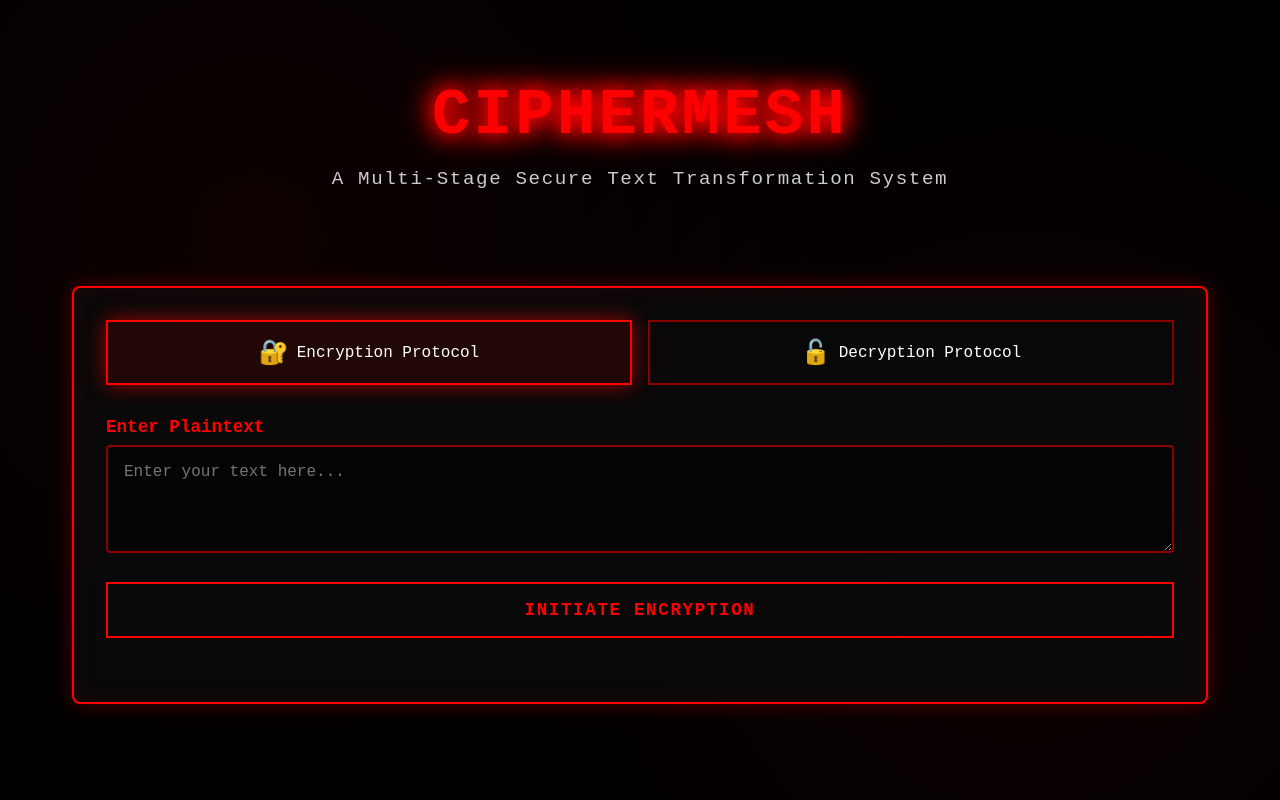
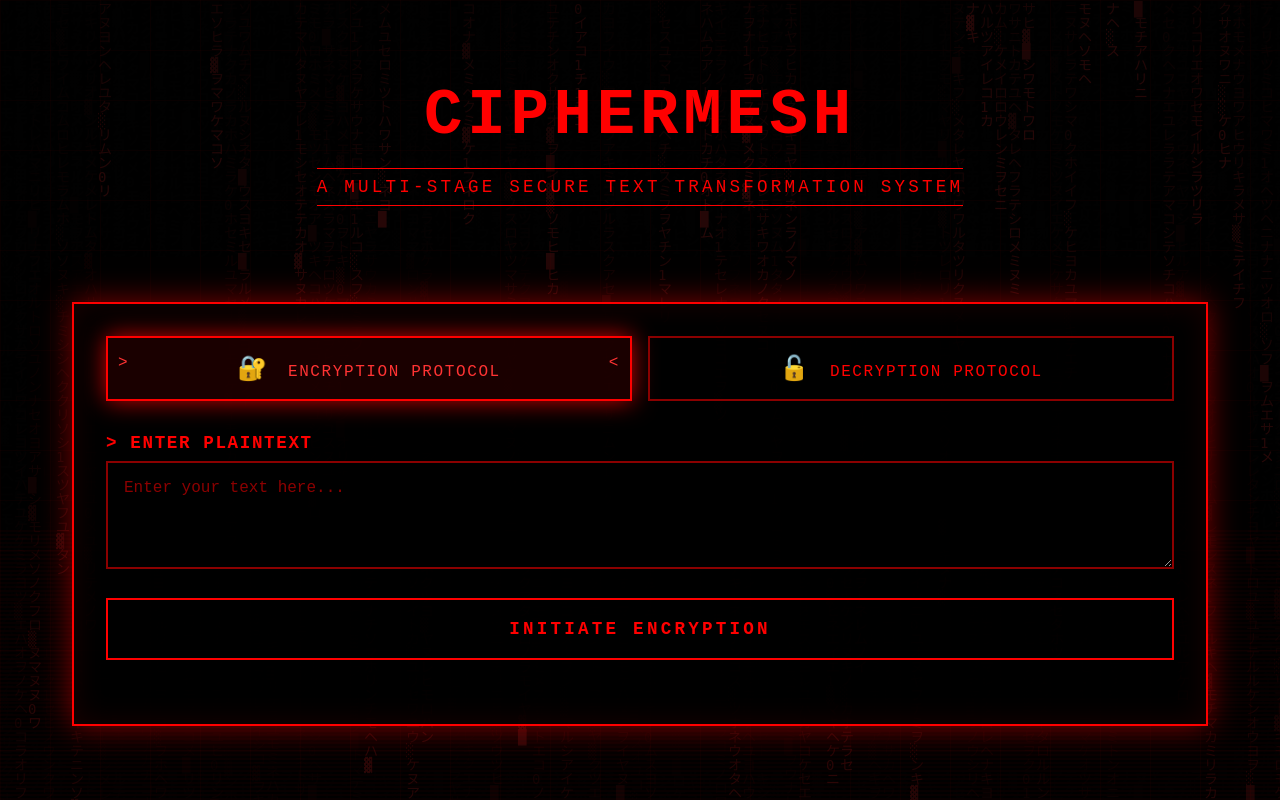
Before and after one commit to ANKITJET12/mfcspythonbasedproject, a Flask app: page / in a window 1280 px wide. Run offline with Flask 3, Linux system fonts and the light colour scheme.

Commit message:
FInal commit

```diff
--- a/static/css/style.css
+++ b/static/css/style.css
@@ -8,38 +8,73 @@
     --red-primary: #ff0000;
     --red-dark: #8b0000;
     --red-bright: #ff3333;
+    --red-neon: #ff0044;
+    --red-matrix: #ff0000;
     --bg-dark: #0a0a0a;
     --bg-darker: #000000;
     --text-white: #ffffff;
-    --text-gray: #cccccc;
+    --text-gray: #00ff00;
     --border-red: #ff0000;
 }
 
 body {
     font-family: 'Courier New', 'Monaco', monospace;
     background: var(--bg-darker);
-    color: var(--text-white);
+    color: var(--red-primary);
     min-height: 100vh;
     overflow-x: hidden;
     position: relative;
 }
 
-.background-effect {
+#matrix-canvas {
     position: fixed;
     top: 0;
     left: 0;
     width: 100%;
     height: 100%;
-    background:
-        radial-gradient(circle at 20% 30%, rgba(255, 0, 0, 0.05) 0%, transparent 50%),
-        radial-gradient(circle at 80% 70%, rgba(255, 0, 0, 0.05) 0%, transparent 50%);
+    z-index: 0;
+    opacity: 0.15;
     pointer-events: none;
-    z-index: 0;
+}
+
+.scanlines {
+    position: fixed;
+    top: 0;
+    left: 0;
+    width: 100%;
+    height: 100%;
+    background: linear-gradient(
+        transparent 50%,
+        rgba(255, 0, 0, 0.03) 50%
+    );
+    background-size: 100% 4px;
+    z-index: 1;
+    pointer-events: none;
+    animation: scanline 10s linear infinite;
+}
+
+@keyframes scanline {
+    0% { transform: translateY(0); }
+    100% { transform: translateY(100vh); }
+}
+
+.grid-overlay {
+    position: fixed;
+    top: 0;
+    left: 0;
+    width: 100%;
+    height: 100%;
+    background-image:
+        linear-gradient(rgba(255, 0, 0, 0.03) 1px, transparent 1px),
+        linear-gradient(90deg, rgba(255, 0, 0, 0.03) 1px, transparent 1px);
+    background-size: 50px 50px;
+    z-index: 1;
+    pointer-events: none;
 }
 
 .container {
     position: relative;
-    z-index: 1;
+    z-index: 2;
     max-width: 1200px;
     margin: 0 auto;
     padding: 2rem;
@@ -49,50 +84,84 @@ body {
     text-align: center;
     padding: 3rem 0;
     margin-bottom: 3rem;
+    position: relative;
 }
 
 .title {
     font-size: 4rem;
     font-weight: bold;
     color: var(--red-primary);
-    text-shadow:
-        0 0 10px var(--red-primary),
-        0 0 20px var(--red-primary),
-        0 0 30px var(--red-primary);
-    letter-spacing: 0.2rem;
+    letter-spacing: 0.3rem;
     margin-bottom: 1rem;
-    animation: glow 2s ease-in-out infinite alternate;
+    font-family: 'Courier New', monospace;
+    text-transform: uppercase;
+    position: relative;
+    display: inline-block;
 }
 
-@keyframes glow {
-    from {
-        text-shadow:
-            0 0 10px var(--red-primary),
-            0 0 20px var(--red-primary),
-            0 0 30px var(--red-primary);
-    }
-    to {
-        text-shadow:
-            0 0 20px var(--red-primary),
-            0 0 30px var(--red-primary),
-            0 0 40px var(--red-primary);
-    }
+.title::before {
+    content: '> ';
+    color: var(--red-primary);
+    animation: blink 1s infinite;
+}
+
+.title::after {
+    content: ' <';
+    color: var(--red-primary);
+    animation: blink 1s infinite;
+}
+
+@keyframes blink {
+    0%, 50% { opacity: 1; }
+    51%, 100% { opacity: 0; }
 }
 
 .tagline {
-    color: var(--text-gray);
-    font-size: 1.2rem;
-    letter-spacing: 0.1rem;
+    color: var(--red-primary);
+    font-size: 1.1rem;
+    letter-spacing: 0.2rem;
+    text-transform: uppercase;
+    font-family: 'Courier New', monospace;
+    border-top: 1px solid var(--red-primary);
+    border-bottom: 1px solid var(--red-primary);
+    padding: 0.5rem 0;
+    display: inline-block;
+    margin: 0 auto;
 }
 
 .main-content {
-    background: rgba(10, 10, 10, 0.8);
+    background: rgba(0, 0, 0, 0.9);
     border: 2px solid var(--red-primary);
-    border-radius: 8px;
+    border-radius: 0;
     padding: 2rem;
     box-shadow:
-        0 0 20px rgba(255, 0, 0, 0.3),
-        inset 0 0 20px rgba(255, 0, 0, 0.1);
+        0 0 30px rgba(255, 0, 0, 0.5),
+        inset 0 0 30px rgba(255, 0, 0, 0.1);
+    position: relative;
+    font-family: 'Courier New', monospace;
+}
+
+.main-content::before,
+.main-content::after {
+    content: '';
+    position: absolute;
+    width: 20px;
+    height: 20px;
+    border: 2px solid var(--red-primary);
+}
+
+.main-content::before {
+    top: -2px;
+    left: -2px;
+    border-right: none;
+    border-bottom: none;
+}
+
+.main-content::after {
+    bottom: -2px;
+    right: -2px;
+    border-left: none;
+    border-top: none;
 }
 
 .mode-selector {
@@ -107,30 +176,59 @@ body {
     padding: 1rem 2rem;
     background: transparent;
     border: 2px solid var(--red-dark);
-    color: var(--text-white);
-    font-family: inherit;
+    color: var(--red-primary);
+    font-family: 'Courier New', monospace;
     font-size: 1rem;
     cursor: pointer;
     transition: all 0.3s;
-    display: flex;
-    align-items: center;
-    justify-content: center;
-    gap: 0.5rem;
+    text-transform: uppercase;
+    letter-spacing: 0.1rem;
+    position: relative;
+    overflow: hidden;
+}
+
+.mode-btn::before {
+    content: '>';
+    position: absolute;
+    left: 10px;
+    opacity: 0;
+    transition: opacity 0.3s;
+}
+
+.mode-btn::after {
+    content: '<';
+    position: absolute;
+    right: 10px;
+    opacity: 0;
+    transition: opacity 0.3s;
 }
 
 .mode-btn:hover {
     border-color: var(--red-primary);
-    box-shadow: 0 0 15px rgba(255, 0, 0, 0.5);
+    box-shadow: 0 0 20px rgba(255, 0, 0, 0.6);
+    background: rgba(255, 0, 0, 0.05);
+}
+
+.mode-btn:hover::before,
+.mode-btn:hover::after {
+    opacity: 1;
 }
 
 .mode-btn.active {
     border-color: var(--red-primary);
     background: rgba(255, 0, 0, 0.1);
-    box-shadow: 0 0 20px rgba(255, 0, 0, 0.6);
+    box-shadow: 0 0 25px rgba(255, 0, 0, 0.8);
+    color: var(--red-bright);
+}
+
+.mode-btn.active::before,
+.mode-btn.active::after {
+    opacity: 1;
 }
 
 .mode-btn .icon {
     font-size: 1.5rem;
+    margin-right: 0.5rem;
 }
 
 .input-section {
@@ -147,45 +245,76 @@ body {
     font-weight: bold;
     margin-bottom: 0.5rem;
     font-size: 1.1rem;
+    font-family: 'Courier New', monospace;
+    text-transform: uppercase;
+    letter-spacing: 0.1rem;
+}
+
+.input-group label::before {
+    content: '> ';
+    color: var(--red-primary);
 }
 
 #text-input {
     width: 100%;
     padding: 1rem;
-    background: rgba(0, 0, 0, 0.5);
+    background: rgba(0, 0, 0, 0.7);
     border: 2px solid var(--red-dark);
-    border-radius: 4px;
-    color: var(--text-white);
-    font-family: inherit;
+    border-radius: 0;
+    color: var(--red-primary);
+    font-family: 'Courier New', monospace;
     font-size: 1rem;
     resize: vertical;
-    transition: border-color 0.3s;
+    transition: all 0.3s;
 }
 
 #text-input:focus {
     outline: none;
     border-color: var(--red-primary);
-    box-shadow: 0 0 10px rgba(255, 0, 0, 0.3);
+    box-shadow: 0 0 15px rgba(255, 0, 0, 0.5);
+    background: rgba(0, 0, 0, 0.9);
+}
+
+#text-input::placeholder {
+    color: var(--red-dark);
 }
 
 .process-btn {
     width: 100%;
-    padding: 1rem 2rem;
+    padding: 1.2rem 2rem;
     background: transparent;
     border: 2px solid var(--red-primary);
     color: var(--red-primary);
-    font-family: inherit;
+    font-family: 'Courier New', monospace;
     font-size: 1.1rem;
     font-weight: bold;
     cursor: pointer;
     transition: all 0.3s;
     text-transform: uppercase;
-    letter-spacing: 0.1rem;
+    letter-spacing: 0.2rem;
+    position: relative;
+    overflow: hidden;
+}
+
+.process-btn::before {
+    content: '';
+    position: absolute;
+    top: 0;
+    left: -100%;
+    width: 100%;
+    height: 100%;
+    background: linear-gradient(90deg, transparent, rgba(255, 0, 0, 0.3), transparent);
+    transition: left 0.5s;
+}
+
+.process-btn:hover::before {
+    left: 100%;
 }
 
 .process-btn:hover {
     background: rgba(255, 0, 0, 0.1);
-    box-shadow: 0 0 20px rgba(255, 0, 0, 0.5);
+    box-shadow: 0 0 30px rgba(255, 0, 0, 0.8);
+    letter-spacing: 0.3rem;
 }
 
 .process-btn:disabled {
--- a/static/js/main.js
+++ b/static/js/main.js
@@ -5,7 +5,97 @@ let currentMode = 'encrypt';
 // Initialize
 document.addEventListener('DOMContentLoaded', () => {
     setupEventListeners();
+    initMatrixEffect();
+    initTerminalTyping();
 });
+
+// Matrix-style red rain effect
+function initMatrixEffect() {
+    const canvas = document.getElementById('matrix-canvas');
+    if (!canvas) return;
+
+    const ctx = canvas.getContext('2d');
+    canvas.width = window.innerWidth;
+    canvas.height = window.innerHeight;
+
+    const chars = '01アイウエオカキクケコサシスセソタチツテトナニヌネノハヒフヘホマミムメモヤユヨラリルレロワヲン█▓▒░';
+    const charArray = chars.split('');
+    const fontSize = 14;
+    const columns = canvas.width / fontSize;
+    const drops = [];
+
+    // Initialize drops
+    for (let x = 0; x < columns; x++) {
+        drops[x] = Math.random() * -100;
+    }
+
+    function draw() {
+        // Fade effect
+        ctx.fillStyle = 'rgba(0, 0, 0, 0.05)';
+        ctx.fillRect(0, 0, canvas.width, canvas.height);
+
+        ctx.fillStyle = '#ff0000';
+        ctx.font = fontSize + 'px monospace';
+
+        for (let i = 0; i < drops.length; i++) {
+            const text = charArray[Math.floor(Math.random() * charArray.length)];
+            const x = i * fontSize;
+            const y = drops[i] * fontSize;
+
+            // Gradient effect - brighter at top
+            const gradient = ctx.createLinearGradient(x, y, x, y + fontSize * 10);
+            gradient.addColorStop(0, '#ff3333');
+            gradient.addColorStop(0.5, '#ff0000');
+            gradient.addColorStop(1, '#660000');
+            ctx.fillStyle = gradient;
+
+            ctx.fillText(text, x, y);
+
+            if (drops[i] * fontSize > canvas.height && Math.random() > 0.975) {
+                drops[i] = 0;
+            }
+            drops[i]++;
+        }
+    }
+
+    setInterval(draw, 35);
+
+    window.addEventListener('resize', () => {
+        canvas.width = window.innerWidth;
+        canvas.height = window.innerHeight;
+        const newColumns = canvas.width / fontSize;
+        // Reset drops array
+        drops.length = 0;
+        for (let x = 0; x < newColumns; x++) {
+            drops[x] = Math.random() * -100;
+        }
+    });
+}
+
+// Terminal-style typing effect for tagline
+function initTerminalTyping() {
+    const tagline = document.querySelector('.tagline');
+    if (!tagline) return;
+
+    const text = tagline.textContent;
+    tagline.textContent = '';
+    tagline.style.border = 'none';
+
+    let i = 0;
+    function type() {
+        if (i < text.length) {
+            tagline.textContent += text.charAt(i);
+            i++;
+            setTimeout(type, 50);
+        } else {
+            tagline.style.borderTop = '1px solid var(--red-primary)';
+            tagline.style.borderBottom = '1px solid var(--red-primary)';
+            tagline.style.padding = '0.5rem 0';
+        }
+    }
+
+    setTimeout(type, 500);
+}
 
 function setupEventListeners() {
     // Mode selector buttons
@@ -111,10 +201,23 @@ function showResults(data) {
     const detailsSection = document.getElementById('details-section');
     const detailsContent = document.getElementById('details-content');
 
-    // Show result
+    // Show result with terminal-style typing effect
     const resultKey = currentMode === 'encrypt' ? 'result' : 'result';
-    resultContent.textContent = data[resultKey];
+    const resultText = data[resultKey];
+
     resultSection.style.display = 'block';
+    resultContent.textContent = '';
+
+    // Terminal typing effect
+    let charIndex = 0;
+    const typeResult = () => {
+        if (charIndex < resultText.length) {
+            resultContent.textContent += resultText.charAt(charIndex);
+            charIndex++;
+            setTimeout(typeResult, 30);
+        }
+    };
+    typeResult();
 
     // Show details
     if (data.details && data.details.layers) {
@@ -133,11 +236,20 @@ function showResults(data) {
 function createLayerBox(layer, index) {
     const layerBox = document.createElement('div');
     layerBox.className = 'layer-box';
+    layerBox.style.opacity = '0';
+    layerBox.style.transform = 'translateX(-20px)';
 
     const header = document.createElement('div');
     header.className = 'layer-header';
-    header.innerHTML = `<span>${index + 1}.</span> ${layer.name}`;
+    header.innerHTML = `<span>[${index + 1}]</span> ${layer.name}`;
     layerBox.appendChild(header);
+
+    // Animate in
+    setTimeout(() => {
+        layerBox.style.transition = 'all 0.5s ease-out';
+        layerBox.style.opacity = '1';
+        layerBox.style.transform = 'translateX(0)';
+    }, index * 100);
 
     const info = document.createElement('div');
     info.className = 'layer-info';
@@ -242,15 +354,18 @@ function handleCopy() {
     navigator.clipboard.writeText(text).then(() => {
         const copyBtn = document.getElementById('copy-btn');
         const originalText = copyBtn.textContent;
-        copyBtn.textContent = 'Copied!';
+        copyBtn.textContent = '[COPIED]';
         copyBtn.style.color = 'var(--red-bright)';
+        copyBtn.style.boxShadow = '0 0 20px rgba(255, 0, 0, 0.8)';
 
         setTimeout(() => {
             copyBtn.textContent = originalText;
             copyBtn.style.color = 'var(--red-primary)';
+            copyBtn.style.boxShadow = '';
         }, 2000);
     }).catch(err => {
         console.error('Failed to copy:', err);
+        showError('[ERROR] Failed to copy to clipboard');
     });
 }
 
--- a/templates/index.html
+++ b/templates/index.html
@@ -7,7 +7,9 @@
     <link rel="stylesheet" href="{{ url_for('static', filename='css/style.css') }}">
 </head>
 <body>
-    <div class="background-effect"></div>
+    <canvas id="matrix-canvas"></canvas>
+    <div class="scanlines"></div>
+    <div class="grid-overlay"></div>
 
     <div class="container">
         <header class="title-section">
```
Also changed, not shown: other parts of static/css/style.css (+111 -22 lines).
